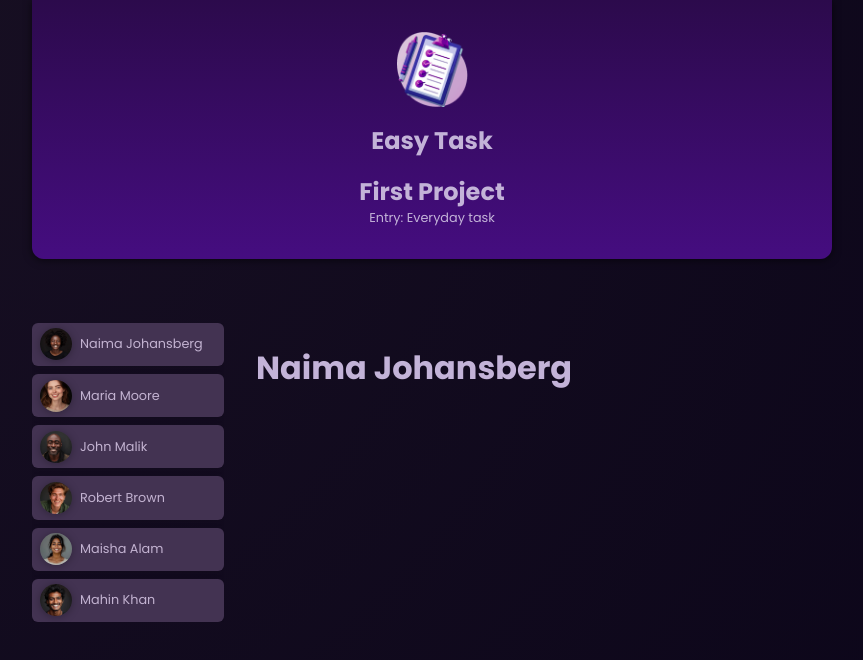
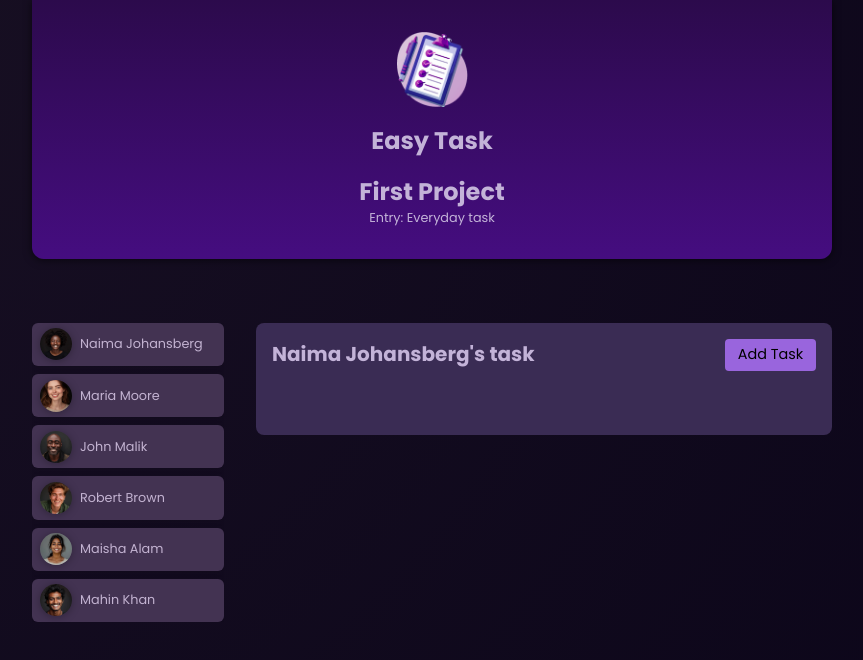
Before and after one commit to BahjatKhan/angular-todolist, an Angular app: page / in a window 1280 px wide. Both pictures are taken after a click on the button "Naima Johansberg". Shown: the top 660 px of the page, without its empty margins (208-1071 px from the left). Built offline with nearby package versions, Linux system fonts and the light colour scheme.

Commit message:
updated tasks component

```diff
--- a/src/app/tasks/tasks.component.css
+++ b/src/app/tasks/tasks.component.css
@@ -0,0 +1,63 @@
+#tasks {
+  padding: 1rem;
+  border-radius: 8px;
+  max-height: 60vh;
+  overflow: auto;
+  background-color: #3a2c54;
+}
+
+header {
+  display: flex;
+  justify-content: space-between;
+  align-items: flex-start;
+  margin-bottom: 2rem;
+  gap: 1rem;
+}
+
+h2 {
+  margin: 0;
+  font-size: 0.9rem;
+  width: 60%;
+  text-wrap: balance;
+}
+
+menu {
+  margin: 0;
+  padding: 0;
+}
+
+menu button {
+  font: inherit;
+  cursor: pointer;
+  background-color: #9965dd;
+  border-radius: 4px;
+  border: none;
+  padding: 0.35rem 0.8rem;
+  font-size: 0.9rem;
+}
+
+menu button:hover,
+menu button:active {
+  background-color: #a565dd;
+}
+
+ul {
+  list-style: none;
+  margin: 1rem 0;
+  padding: 0;
+  display: flex;
+  flex-direction: column;
+  gap: 1rem;
+  max-height: 50vh;
+  overflow: auto;
+}
+
+@media (min-width: 768px) {
+  h2 {
+    font-size: 1.25rem;
+  }
+
+  menu {
+    width: auto;
+  }
+}
--- a/src/app/tasks/tasks.component.html
+++ b/src/app/tasks/tasks.component.html
@@ -1 +1,12 @@
-<h1>{{ name }}</h1>
+<section id="tasks">
+  <header>
+    <h2>{{ name }}'s task</h2>
+    <menu>
+      <button>Add Task</button>
+    </menu>
+  </header>
+
+  <ul>
+    <li></li>
+  </ul>
+</section>
```
